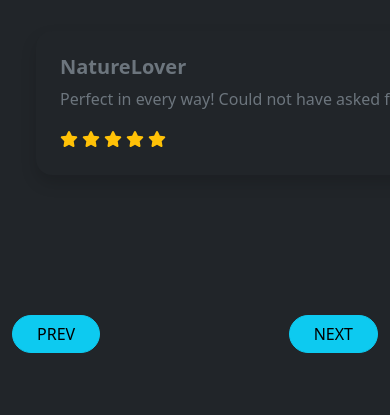
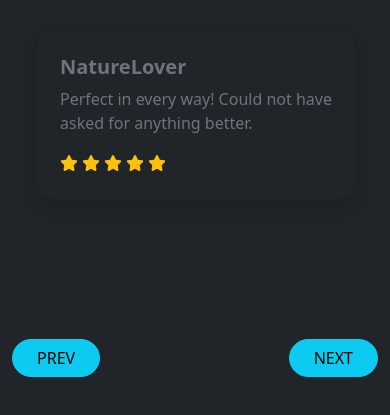
Before and after one commit to luca-macedone/slider, a React (Create React App) app: page / in a window 390 px wide. Shown: the part 109-524 px from the top of the page. Built offline with nearby package versions, Linux system fonts and the light colour scheme.

Commit message:
add responsive rules

```diff
--- a/src/App.css
+++ b/src/App.css
@@ -22,3 +22,13 @@
   width: calc(100% - 80px) !important;
   flex-shrink: 0;
 }
+
+@media screen and (max-width: 720px) {
+  .slider {
+    max-width: 400px;
+  }
+
+  .slider-wrapper {
+    width: 400px;
+  }
+}
```
